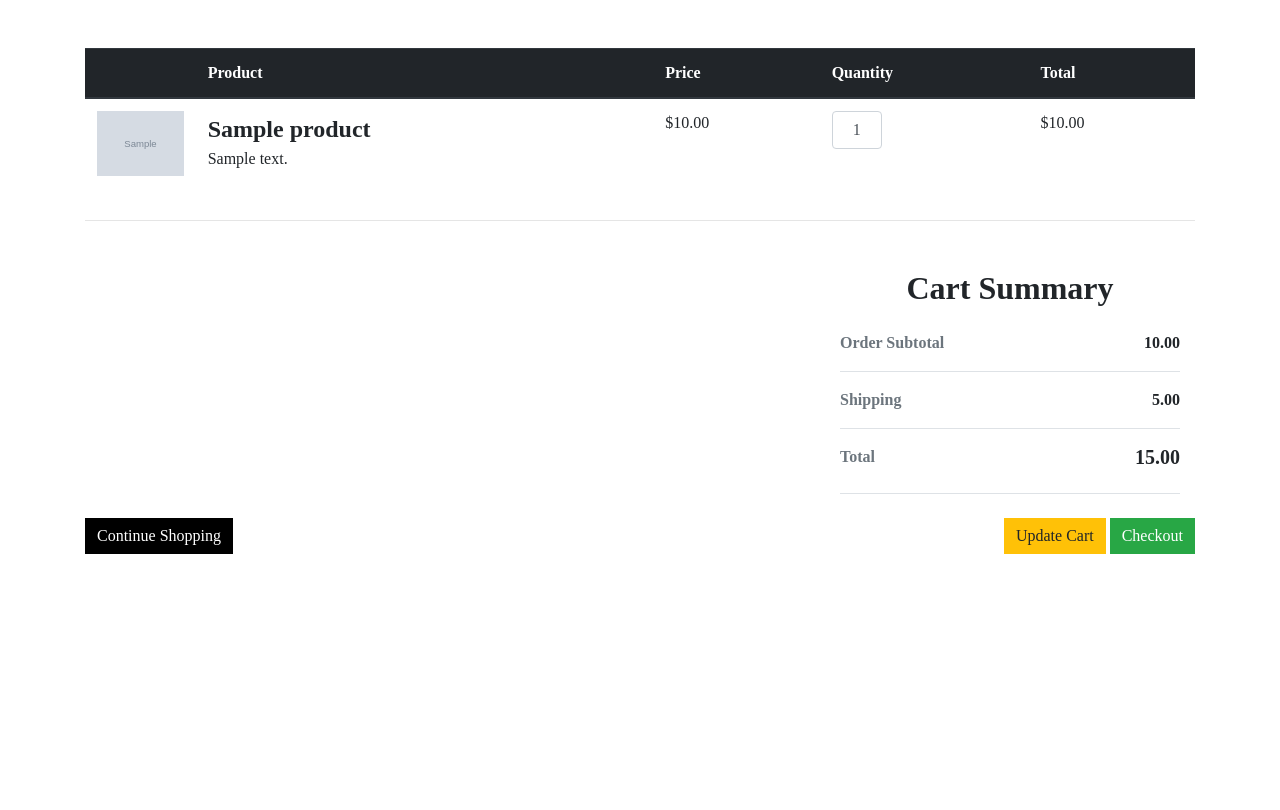
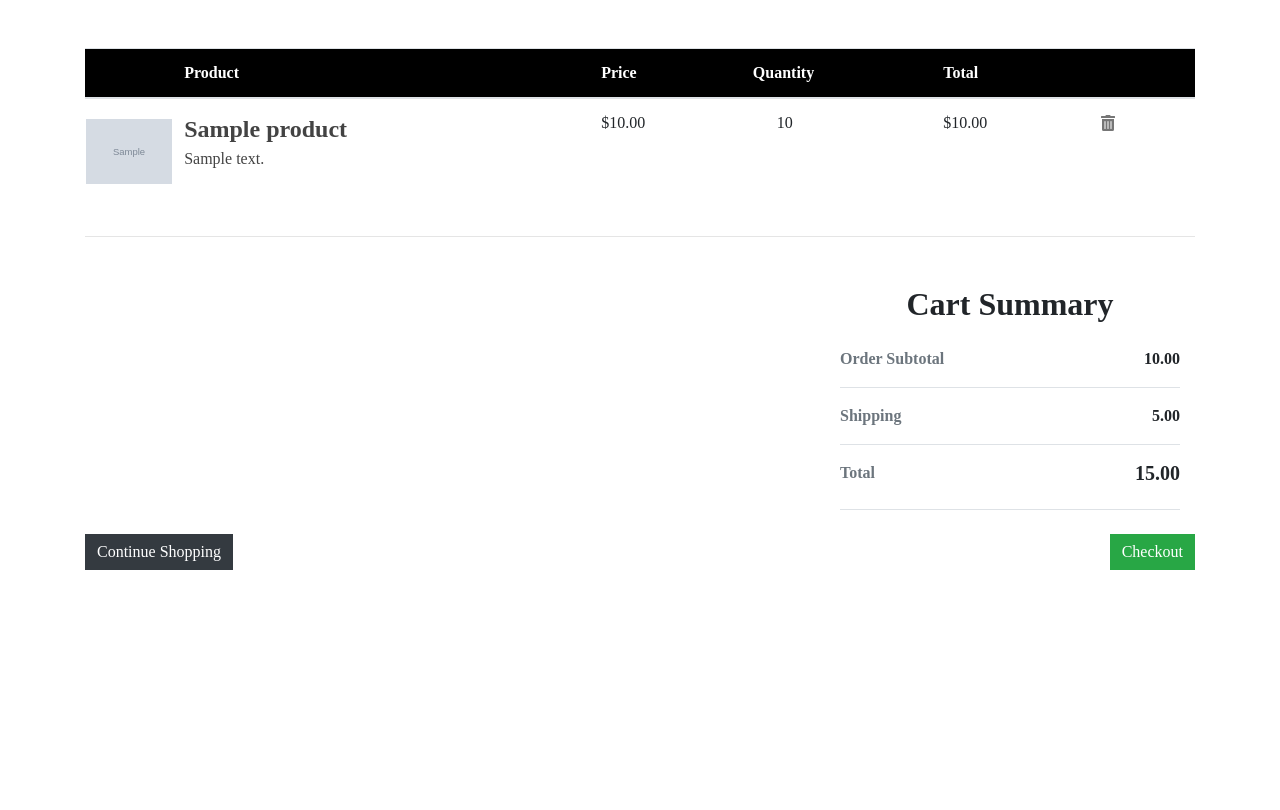
Before and after one commit to michaelpermyashkin/Cloudland, a Django app: template stitch/carts/templates/carts/cart.html in a window 1280 px wide. Shown: the part 70-880 px from the top of the page. Run offline with Django 3.2, Linux system fonts and the light colour scheme; the template is opened without the code that fills it: values that come from a table or form of the project are taken from there, others are empty; tables that the repository leaves empty hold one stand-in row (values such as "Sample post"); grey boxes marked "Sample" are stand-in pictures; parts of the project's set-up code (start-up, migrations or seed data) failed here and were passed over; some libraries are stand-ins or nearby versions; some web fonts are replaced.

Commit message:
started adding additional views for checkout process

```diff
--- a/stitch/carts/static/carts/css/cart-styles.css
+++ b/stitch/carts/static/carts/css/cart-styles.css
@@ -6,6 +6,22 @@ button:focus,
 button:hover {
     border: none !important;
     outline: none !important;
+}
+
+.remove-product {
+    transition: all .1s ease-in-out;
+    background-color: #FFF;
+    border: none !important;
+    outline: none !important;
+    background-color: #FFF;
+    color: rgb(118, 118, 118);
+}
+
+.remove-product:hover {
+    background-color: #FFF;
+    border: none !important;
+    outline: none !important;
+    color: #dc3545;
 }
 
 #btn-continue-shopping {
@@ -91,18 +51,42 @@ input[type=text] {
     font-size: 1.5rem;
 }
 
-@media screen and (max-width: 550px) {
-    .product-name {
-        font-size: 1.1rem;
-    }
-}
-
 .product-image img {
     max-height: 65px;
     width: auto;
     object-fit: cover;
 }
 
+@media screen and (max-width: 550px) {
+    .product-name {
+        font-size: 1.2rem;
+    }
+    .product-image img {
+        max-width: 45px;
+        height: auto;
+        object-fit: cover;
+    }
+}
+
 #image-col {
-    width: 60px !important;
+    width: 50px !important;
+    padding-left: 0;
+    padding-right: 0;
 }
+
+thead {
+    margin: inherit 0 !important;
+    border: 1px solid #000 !important;
+    background-color: #000 !important;
+    color: #FFF !important;
+}
+
+td a {
+    text-decoration: none !important;
+    color: rgb(67, 67, 67);
+}
+
+td a:hover {
+    text-decoration: none !important;
+    color: #000;
+}
--- a/stitch/carts/templates/carts/cart.html
+++ b/stitch/carts/templates/carts/cart.html
@@ -19,40 +19,55 @@
     <script onload="setCartTotalValues()"></script>
     <div class="row mt-5">
         <div class="col-12 m-auto">
-            <div class="table-responsive">
             <table class="table">
-                    <thead class="thead-dark">
+                <thead class="thead">
                     <tr>
                         <th scope="col"></th>
-                            <th scope="col">Product</th>
-                            <th scope="col">Price</th>
-                            <th scope="col">Quantity</th>
-                            <th scope="col">Total</th>
+                        <th scope="col"><b>Product</b></th>
+                        <th scope="col"><b>Price</b></th>
+                        <th scope="col"><b>Quantity</b></th>
+                        <th scope="col"><b>Total</b></th>
+                        <th></th>
                     </tr>
                 </thead>
                 <tbody>
                     {% for item in cart.cartitem_set.all %}
                     <tr>
                         <td id="image-col">
-                                <div class="product-image text-center">
+                            <div class="product-image text-center my-2">
                                 <img src="{{ item.product.product_image.url }}" />
                             </div>
                         </td>
                         <td>
+                            <a href="{% url 'store-view-item' item.product.product_id %}">
                                 <b class="product-name">{{ item.product.product_name }}</b>
                                 <div class="">{{ item.product.description_short}}</div>
+                            </a>
                         </td>
                         <td class="product-price">${{ item.product.price }}</td>
-                            <td>
-                                <input class="form-control text-center product-quantity" type="text" value="1" />
+                        <td class="">
+                            <div class="text-left pl-4">
+                                {{ item.quantity }}
+                            </div>
+                            <!-- <input class="form-control text-center product-quantity" type="text" value="{{ item.quantity }}" /> -->
                         </td>
                         <td class="product-line-price">${{ item.line_total }}</td>
-                            <!-- <td class="text-right"><button class="btn btn-sm btn-danger"><i class="fa fa-trash"></i> </button> </td> -->
+
+                        <td>
+                            <div class="product-removal">
+                                <!-- Form to get the itemID into view -->
+                                <form method="post" action="{% url 'remove_from_cart' %}">
+                                    {% csrf_token %}
+                                    <button type="submit" class="remove-product" name="get-prod-info{{item.product.product_id}} ">
+                                        <i class="fas fa-trash-alt"></i>
+                                    </button>
+                                </form>
+                            </div>
+                        </td>
                     </tr>
                     {% endfor %}
                 </tbody>
             </table>
-            </div>
         </div>
     </div>
     <hr>
@@ -72,20 +87,18 @@
                 </li>
                 <!-- Grand Total -->
                 <li class="d-flex justify-content-between py-3 border-bottom">
-                    <strong class="text-muted">Total</strong>
+                    <strong class="text-muted ">Total</strong>
                     <h5 class="font-weight-bold totals-value" id="cart-total"></h5>
                 </li>
             </ul>
         </div>
     </div>
-    <div class="row no-gutters">
-        <div class="col-6">
-            <button id="btn-continue-shopping" class="btn btn-dark border-0 rounded-0 justify-content-start">Continue Shopping</button>
-
+    <div class="row no-gutters ">
+        <div class="col-6 ">
+            <a href="{% url 'store-products-page-all' %} " id="btn-continue-shopping " class="btn btn-dark border-0 rounded-0 justify-content-start ">Continue Shopping</a>
         </div>
-        <div class="col-6 text-right">
-            <button id="btn-update-cart" class="btn btn-warning border-0 rounded-0">Update Cart</button>
-            <button id="btn-checkout" class="btn btn-success border-0 rounded-0">Checkout</button>
+        <div class="col-6 text-right ">
+            <a href="{% url 'checkout-billing' %}" id="btn-checkout" class="btn btn-success border-0 rounded-0">Checkout</a>
         </div>
     </div>
 </div>
@@ -104,9 +117,7 @@
             $('td.product-line-price').each(function() {
                 lineTotal = this.innerHTML.replace("$", "");
                 cartSubtotal += parseFloat(lineTotal, 2)
-                console.log(lineTotal)
             })
-            console.log(cartSubtotal)
 
             $('#cart-subtotal').text(cartSubtotal.toFixed(2));
             $('#cart-shipping').text(shippingRate.toFixed(2));
--- a/stitch/carts/views.py
+++ b/stitch/carts/views.py
@@ -48,7 +48,7 @@ def add_to_cart(request):
 
     try:
         quantity_selected = request.POST['selected_quantity']
-        cart_item.quantity = int(quantity_selected)
+        cart_item.quantity += int(quantity_selected)
         cart_item.save()
     except:
         cart_item.quantity = 1
```
Also changed, not shown: other parts of stitch/carts/static/carts/css/cart-styles.css (+4 -60 lines), stitch/checkout/templates/checkout/billing.html (+3 -5 lines). Lines whose indentation alone changed are shown as unchanged.
